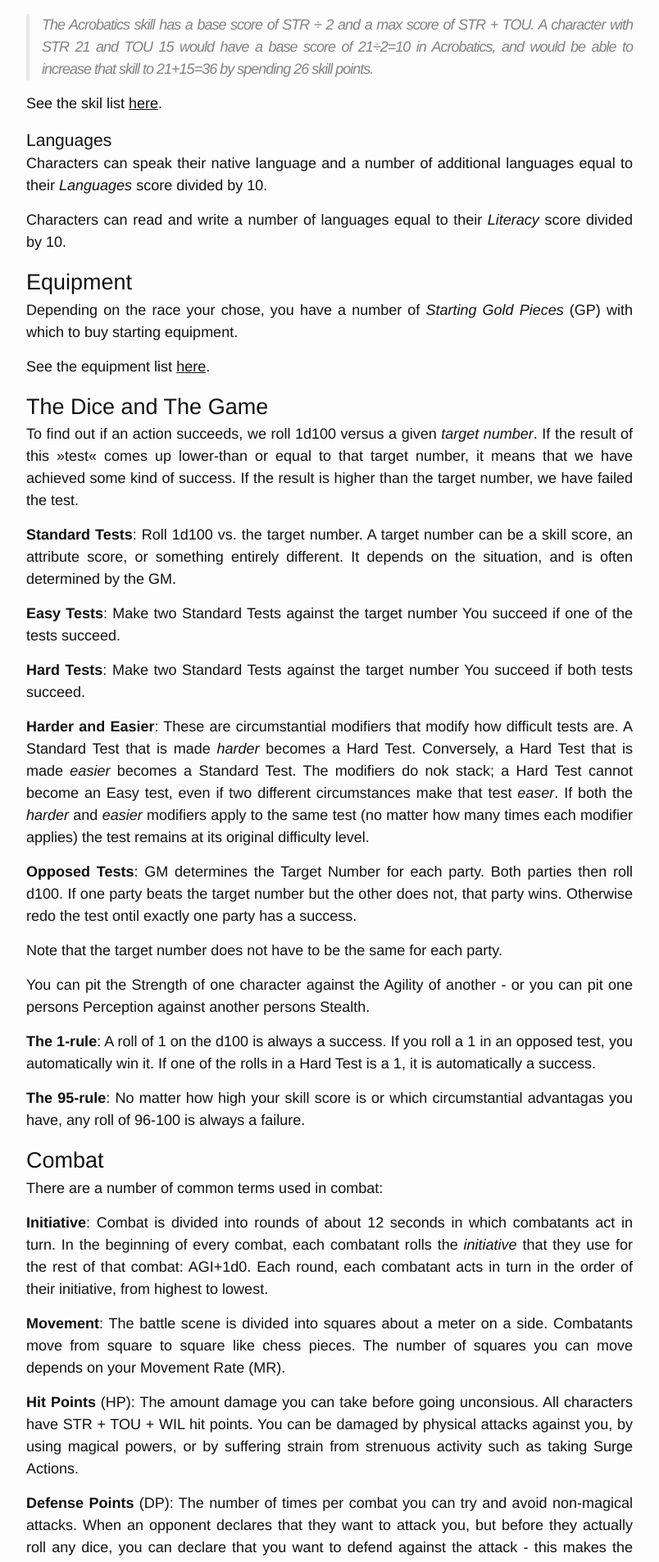
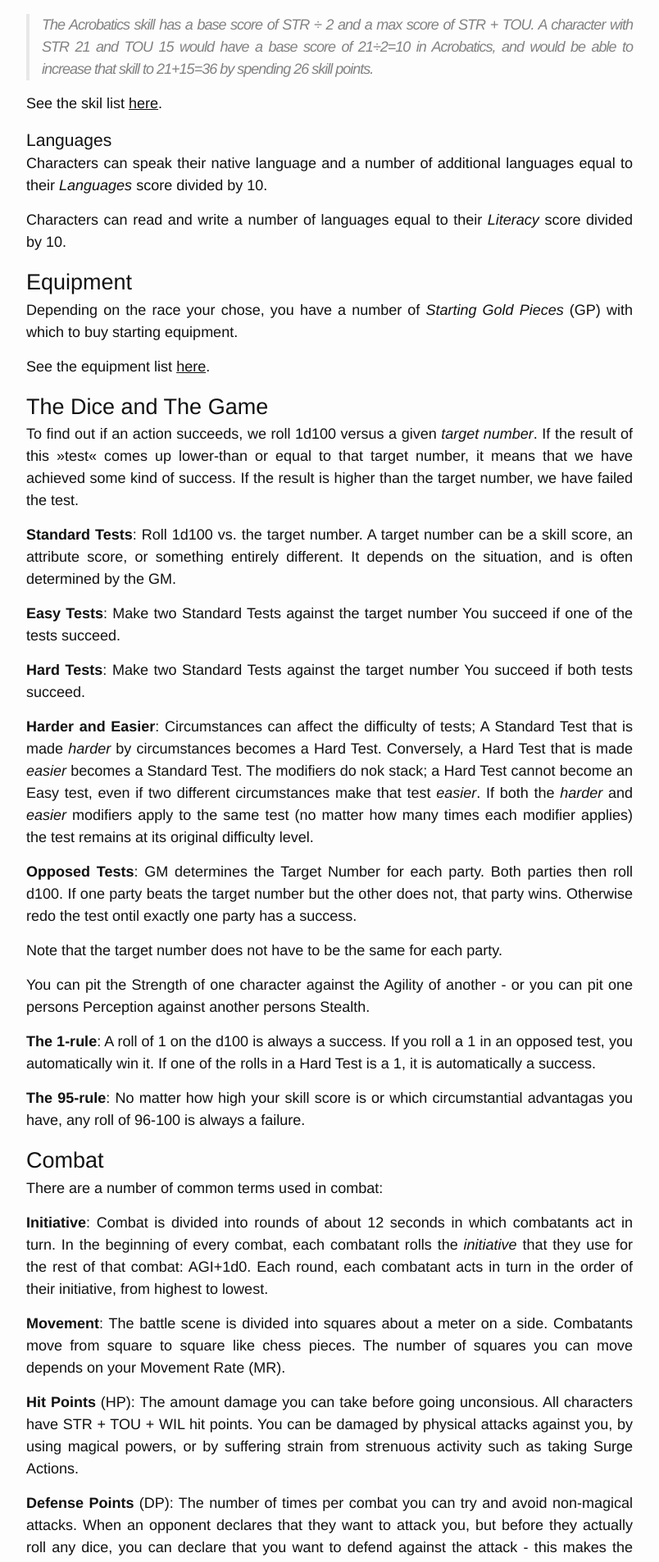
Before and after one commit to moccalotto/kaos, a Jekyll site: the page built from _rulebook/main.md, in a window 1280 px wide. Shown: the part 972-2877 px from the top of the page at 82% size, without its empty margins (238-1042 px from the left). Built offline with Jekyll 4.4.1, drawn with Linux system fonts in a browser that asks for light colours.

Commit message:
Style and rephrasing

```diff
--- a/_rulebook/main.md
+++ b/_rulebook/main.md
@@ -86,12 +86,11 @@ You succeed if one of the tests succeed.
 **Hard Tests**: Make two Standard Tests against the target number
 You succeed if both tests succeed.
 
-**Harder and Easier**: These are circumstantial modifiers that
-modify how difficult tests are. A Standard Test that is made
-*harder* becomes a Hard Test. Conversely, a Hard
-Test that is made *easier* becomes a Standard Test.
+**Harder and Easier**: Circumstances can affect the difficulty of tests;
+A Standard Test that is made *harder* by circumstances becomes a Hard Test.
+Conversely, a Hard Test that is made *easier* becomes a Standard Test.
 The modifiers do nok stack; a Hard Test cannot become an
-Easy test, even if two different circumstances make that test *easer*.
+Easy test, even if two different circumstances make that test *easier*.
 If both the *harder* and *easier* modifiers apply to the
 same test (no matter how many times each modifier applies) the
 test remains at its original difficulty level.
--- a/_sass/_print.scss
+++ b/_sass/_print.scss
@@ -46,6 +46,7 @@
 
     h1,h2,h3 {
         text-transform: uppercase;
+        text-align:left;
     }
 
     h1,h2,h3,h4,h5,h6 {
```
Also changed, not shown: _rulebook/spells.html (+2 -6 lines).
